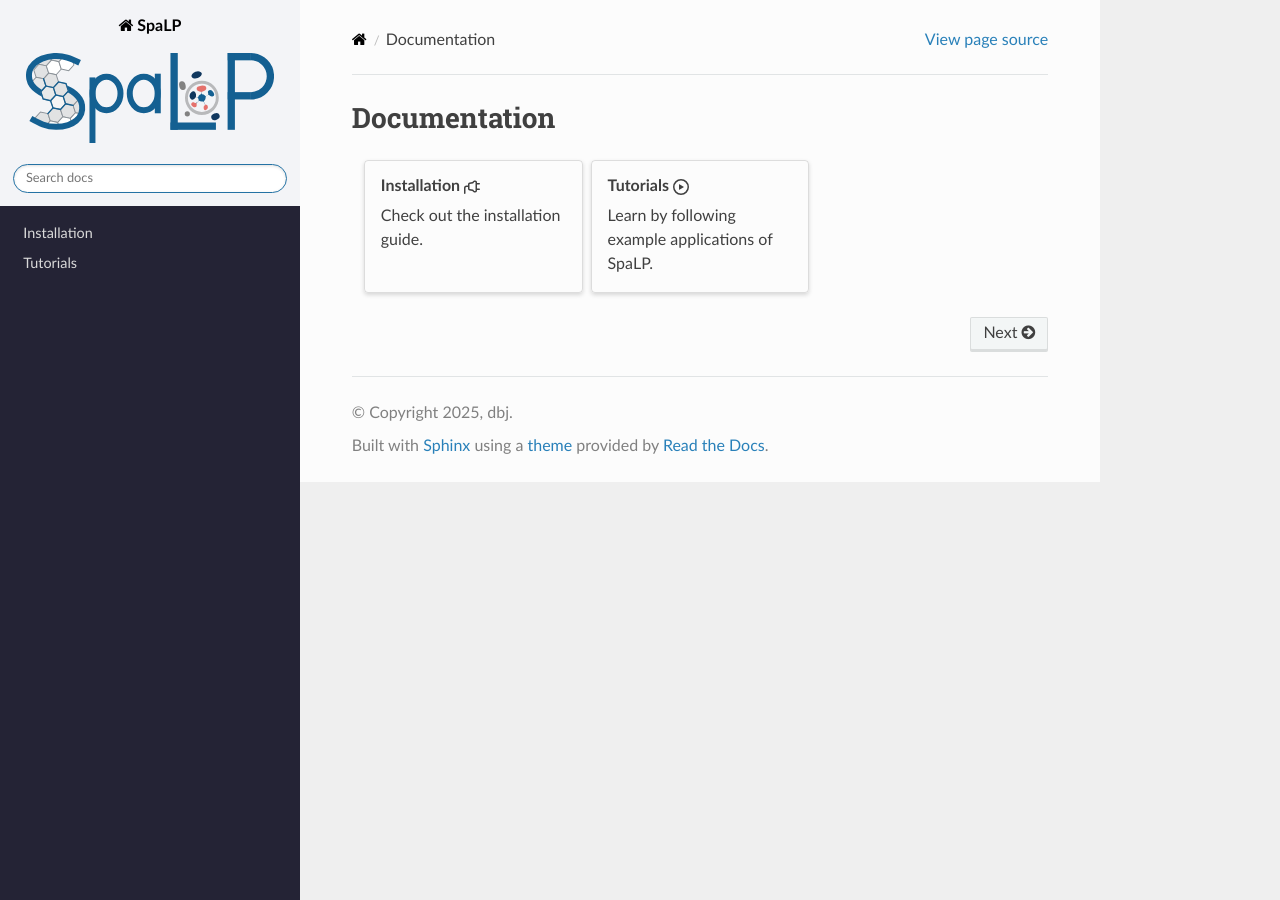
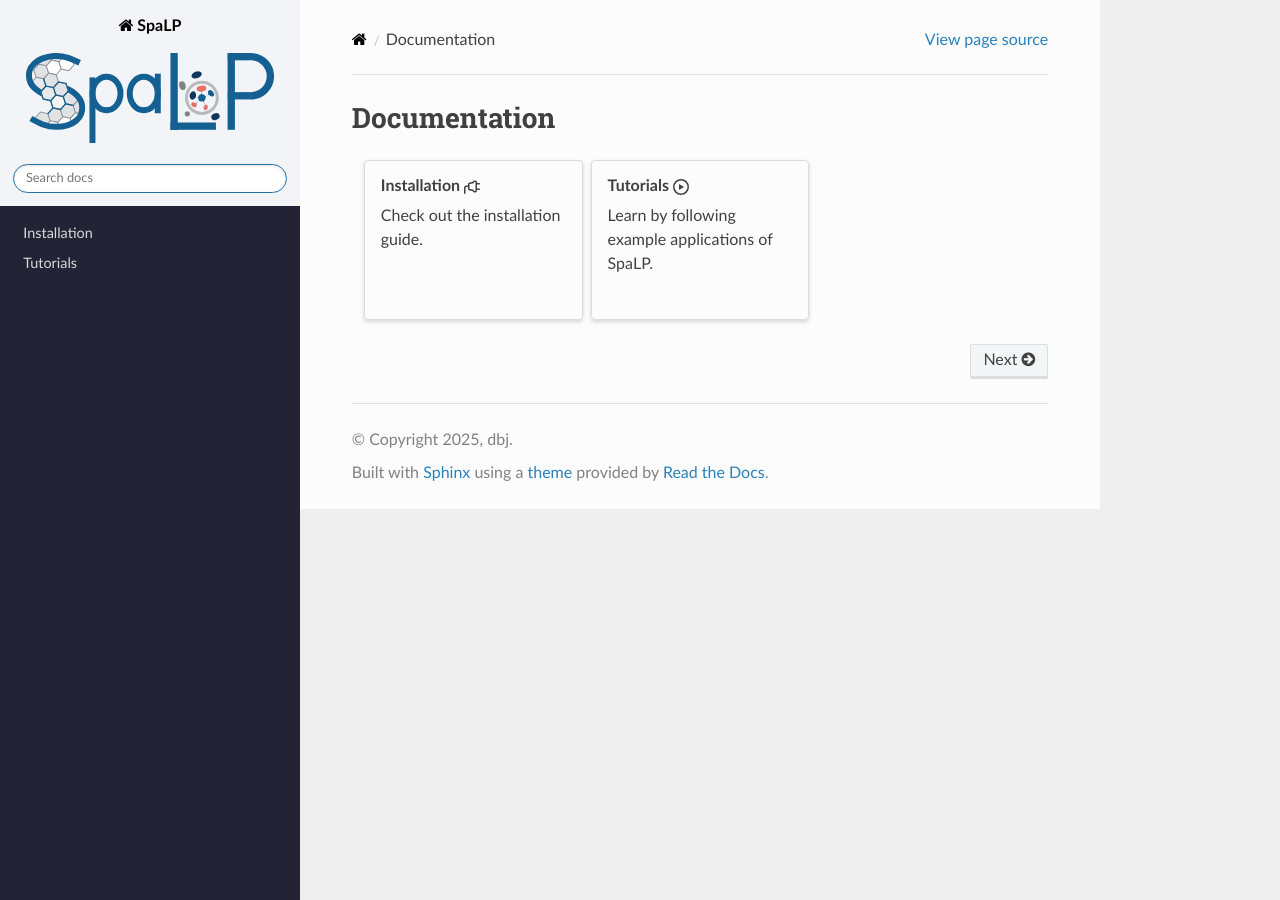
Before and after one commit to 1027victor/SpaLP, a Sphinx documentation site: the page built from docs/source/index.md, in a window 1280 px wide. Built offline with Sphinx 7.4.7 and the Read the Docs theme 3.1.0, drawn with Linux system fonts in a browser that asks for light colours; pages that are not in the unit, such as notebooks, are missing from menus.

Commit message:
Update custom.css

```diff
--- a/docs/source/_static/css/custom.css
+++ b/docs/source/_static/css/custom.css
@@ -26,8 +26,7 @@ div.cell_output table.dataframe {
 }
 
 
-.card {
-    width: 150px; /* 设置宽度 */
-    height: 150px; /* 设置高度等于宽度 */
-    object-fit: cover; /* 确保内容适应方形卡片且不变形 */
+.sd-w-100 {
+    width: 100% !important;
+    height: 160px;
 }
```
